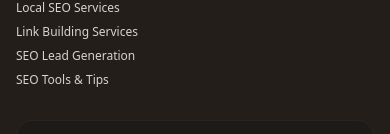
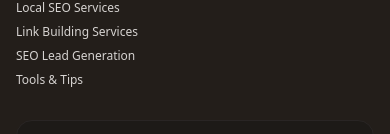
Before and after one commit to dara397/SEO-CRM, a React (Vite) app in the folder seo-digital-services 4/: page / in a window 390 px wide. Shown: the part 1748-1882 px from the top of the page. Built offline with nearby package versions, Linux system fonts and the light colour scheme; no server answers.

Commit message:
Rename nav label, remove phone number

```diff
--- a/seo-digital-services 4/src/components/Footer.tsx
+++ b/seo-digital-services 4/src/components/Footer.tsx
@@ -106,7 +106,7 @@ export const Footer: React.FC<FooterProps> = ({ setActiveTab, onOpenReachOut })
                   onClick={() => setActiveTab('seo-tools')}
                   className="hover:text-white transition-colors"
                 >
-                  SEO Tools & Tips
+                  Tools & Tips
                 </button>
               </li>
             </ul>
--- a/seo-digital-services 4/src/components/Header.tsx
+++ b/seo-digital-services 4/src/components/Header.tsx
@@ -99,7 +99,7 @@ export const Header: React.FC<HeaderProps> = ({
               }`}
             >
               <Sparkles className="w-3.5 h-3.5 text-[#a67c52]" />
-              SEO Tools & Tips
+              Tools & Tips
             </button>
           </nav>
 
--- a/seo-digital-services 4/src/components/WhatIsSeoSection.tsx
+++ b/seo-digital-services 4/src/components/WhatIsSeoSection.tsx
@@ -155,10 +155,6 @@ export const WhatIsSeoSection: React.FC<WhatIsSeoSectionProps> = ({
             </p>
 
             <div className="flex flex-wrap items-center gap-4 text-xs text-stone-300 pt-2">
-              <a href="tel:9498781316" className="font-bold text-[#e0b589] hover:underline flex items-center gap-1.5">
-                <Phone className="w-4 h-4" /> (949)-878-1316
-              </a>
-              <span>•</span>
               <button
                 onClick={() => onOpenReachOut('Inquiry from What is SEO Page')}
                 className="font-semibold text-stone-200 hover:underline flex items-center gap-1.5"
```
